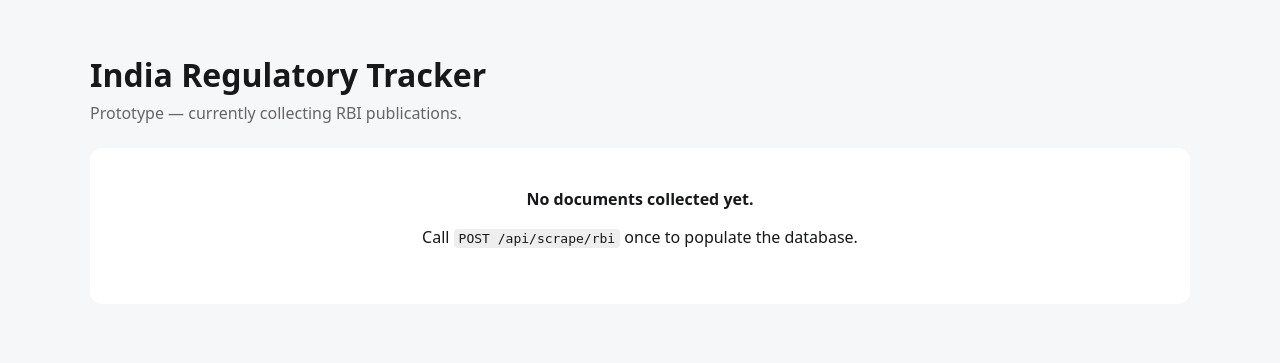
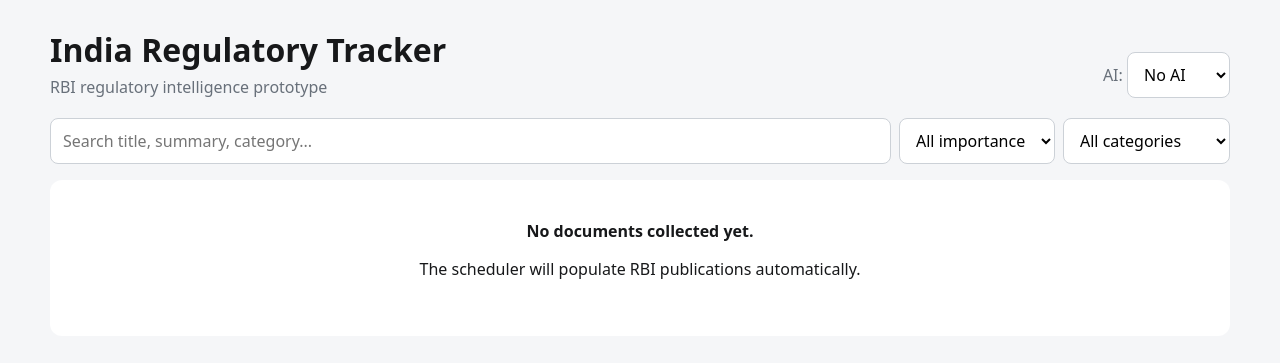
Before and after one commit to Azmth369/india-regulatory-tracker, a Flask app: template templates/index.html in a window 1280 px wide. Shown: the top 363 px of the page. Run offline with Flask 3, Linux system fonts and the light colour scheme; the template is opened without the code that fills it, so the values that code supplies are empty.

Commit message:
Upgrade dashboard with AI switch, filters and impact fields

```diff
--- a/templates/index.html
+++ b/templates/index.html
@@ -5,42 +5,85 @@
   <meta name="viewport" content="width=device-width, initial-scale=1">
   <title>India Regulatory Tracker</title>
   <style>
-    body { font-family: system-ui, sans-serif; max-width: 1100px; margin: 0 auto; padding: 32px 20px; background: #f6f7f9; color: #17181a; }
-    header { margin-bottom: 24px; }
-    h1 { margin-bottom: 6px; }
-    .muted { color: #666; }
-    .card { background: white; border: 1px solid #ddd; border-radius: 12px; padding: 18px; margin: 12px 0; }
-    a { color: #1359c7; text-decoration: none; }
-    a:hover { text-decoration: underline; }
-    .source { font-size: 12px; font-weight: 700; text-transform: uppercase; color: #666; }
-    .empty { padding: 40px; text-align: center; background: white; border-radius: 12px; }
-    code { background: #eee; padding: 2px 5px; border-radius: 4px; }
+    body{font-family:system-ui,sans-serif;max-width:1180px;margin:0 auto;padding:28px 18px;background:#f5f6f8;color:#17181a}
+    header{display:flex;justify-content:space-between;gap:16px;align-items:end;flex-wrap:wrap;margin-bottom:20px}
+    h1{margin:0 0 5px}.muted{color:#68707a}.toolbar{display:flex;gap:8px;flex-wrap:wrap;margin:16px 0}
+    input,select,button{padding:10px 12px;border:1px solid #ccd1d7;border-radius:8px;background:white;font:inherit}
+    button{cursor:pointer}.card{background:white;border:1px solid #dde1e6;border-radius:12px;padding:18px;margin:12px 0}
+    .source{font-size:11px;font-weight:800;color:#68707a;text-transform:uppercase;letter-spacing:.05em}
+    h2{font-size:18px;margin:7px 0}.title{color:#1359c7;text-decoration:none}.title:hover{text-decoration:underline}
+    .chips{display:flex;gap:7px;flex-wrap:wrap;margin:10px 0}.chip{font-size:12px;padding:4px 8px;border-radius:999px;background:#eef0f3}
+    .high{background:#ffe7e7}.critical{background:#ffd4d4}.medium{background:#fff1d6}.low{background:#e9f6eb}
+    .grid{display:grid;grid-template-columns:1fr 1fr;gap:12px;margin-top:12px}.box{padding:12px;background:#f8f9fa;border-radius:9px}
+    .box b{display:block;font-size:12px;margin-bottom:5px}.actions{display:flex;gap:8px;align-items:center;margin-top:12px}
+    .status{font-size:12px}.empty{padding:40px;text-align:center;background:white;border-radius:12px}
+    @media(max-width:700px){.grid{grid-template-columns:1fr}}
   </style>
 </head>
 <body>
 <header>
-    <h1>India Regulatory Tracker</h1>
-    <div class="muted">Prototype — currently collecting RBI publications.</div>
+  <div><h1>India Regulatory Tracker</h1><div class="muted">RBI regulatory intelligence prototype</div></div>
+  <div><span class="muted">AI:</span> <select id="provider"><option value="none">No AI</option><option value="gemini">Gemini</option><option value="sarvam">Sarvam</option></select></div>
 </header>
+<div class="toolbar">
+  <input id="search" placeholder="Search title, summary, category..." style="flex:1;min-width:220px">
+  <select id="importance"><option value="">All importance</option><option>Critical</option><option>High</option><option>Medium</option><option>Low</option></select>
+  <select id="category"><option value="">All categories</option><option>Banking</option><option>Monetary Policy</option><option>Payments</option><option>NBFC</option><option>Forex</option><option>Markets</option><option>Consumer</option><option>Compliance</option><option>Other</option></select>
+</div>
 
 {% if documents %}
+  <div id="documents">
   {% for doc in documents %}
-      <article class="card">
-        <div class="source">{{ doc["source"] }}</div>
-        <h2><a href="{{ doc["url"] }}" target="_blank" rel="noopener">{{ doc["title"] }}</a></h2>
-        {% if doc["published_at"] %}
-          <div class="muted">{{ doc["published_at"] }}</div>
+    <article class="card" data-search="{{ (doc['title'] ~ ' ' ~ (doc['summary'] or '') ~ ' ' ~ (doc['category'] or ''))|lower }}" data-importance="{{ doc['importance'] or '' }}" data-category="{{ doc['category'] or '' }}">
+      <div class="source">{{ doc['source'] }}{% if doc['published_at'] %} · {{ doc['published_at'] }}{% endif %}</div>
+      <h2><a class="title" href="{{ doc['url'] }}" target="_blank" rel="noopener">{{ doc['title'] }}</a></h2>
+      <div class="chips">
+        {% if doc['importance'] %}<span class="chip {{ doc['importance']|lower }}">{{ doc['importance'] }}</span>{% endif %}
+        {% if doc['category'] %}<span class="chip">{{ doc['category'] }}</span>{% endif %}
+        {% if doc['ai_provider'] %}<span class="chip">AI: {{ doc['ai_provider'] }}</span>{% endif %}
+      </div>
+      {% if doc['summary'] %}<p>{{ doc['summary'] }}</p>{% endif %}
+      {% if doc['market_impact'] or doc['action_required'] %}
+      <div class="grid">
+        {% if doc['market_impact'] %}<div class="box"><b>Market impact</b>{{ doc['market_impact'] }}</div>{% endif %}
+        {% if doc['action_required'] %}<div class="box"><b>Action</b>{{ doc['action_required'] }}</div>{% endif %}
+      </div>
       {% endif %}
-        {% if doc["summary"] %}
-          <p>{{ doc["summary"] }}</p>
-        {% endif %}
+      <div class="actions">
+        <button onclick="analyzeDoc({{ doc['id'] }}, this)">Analyze</button>
+        <span class="status" id="status-{{ doc['id'] }}"></span>
+      </div>
     </article>
   {% endfor %}
+  </div>
 {% else %}
-    <div class="empty">
-      <strong>No documents collected yet.</strong>
-      <p>Call <code>POST /api/scrape/rbi</code> once to populate the database.</p>
-    </div>
+  <div class="empty"><strong>No documents collected yet.</strong><p>The scheduler will populate RBI publications automatically.</p></div>
 {% endif %}
+
+<script>
+const search=document.getElementById('search');
+const importance=document.getElementById('importance');
+const category=document.getElementById('category');
+function filterDocs(){
+  const q=search.value.toLowerCase(), imp=importance.value, cat=category.value;
+  document.querySelectorAll('.card').forEach(card=>{
+    const ok=(!q||card.dataset.search.includes(q))&&(!imp||card.dataset.importance===imp)&&(!cat||card.dataset.category===cat);
+    card.style.display=ok?'block':'none';
+  });
+}
+[search,importance,category].forEach(x=>x.addEventListener('input',filterDocs));
+async function analyzeDoc(id,button){
+  const provider=document.getElementById('provider').value;
+  const status=document.getElementById('status-'+id);
+  if(provider==='none'){status.textContent='Select Gemini or Sarvam first.';return;}
+  button.disabled=true; status.textContent='Analyzing...';
+  try{
+    const res=await fetch('/api/analyze/'+id+'?provider='+encodeURIComponent(provider),{method:'POST'});
+    const data=await res.json();
+    status.textContent=data.status==='ok'?'Saved. Refresh to see the analysis.':(data.reason||data.error||'Failed');
+  }catch(e){status.textContent='Request failed';}
+  finally{button.disabled=false;}
+}
+</script>
 </body>
 </html>
```
Lines whose indentation alone changed are shown as unchanged.
